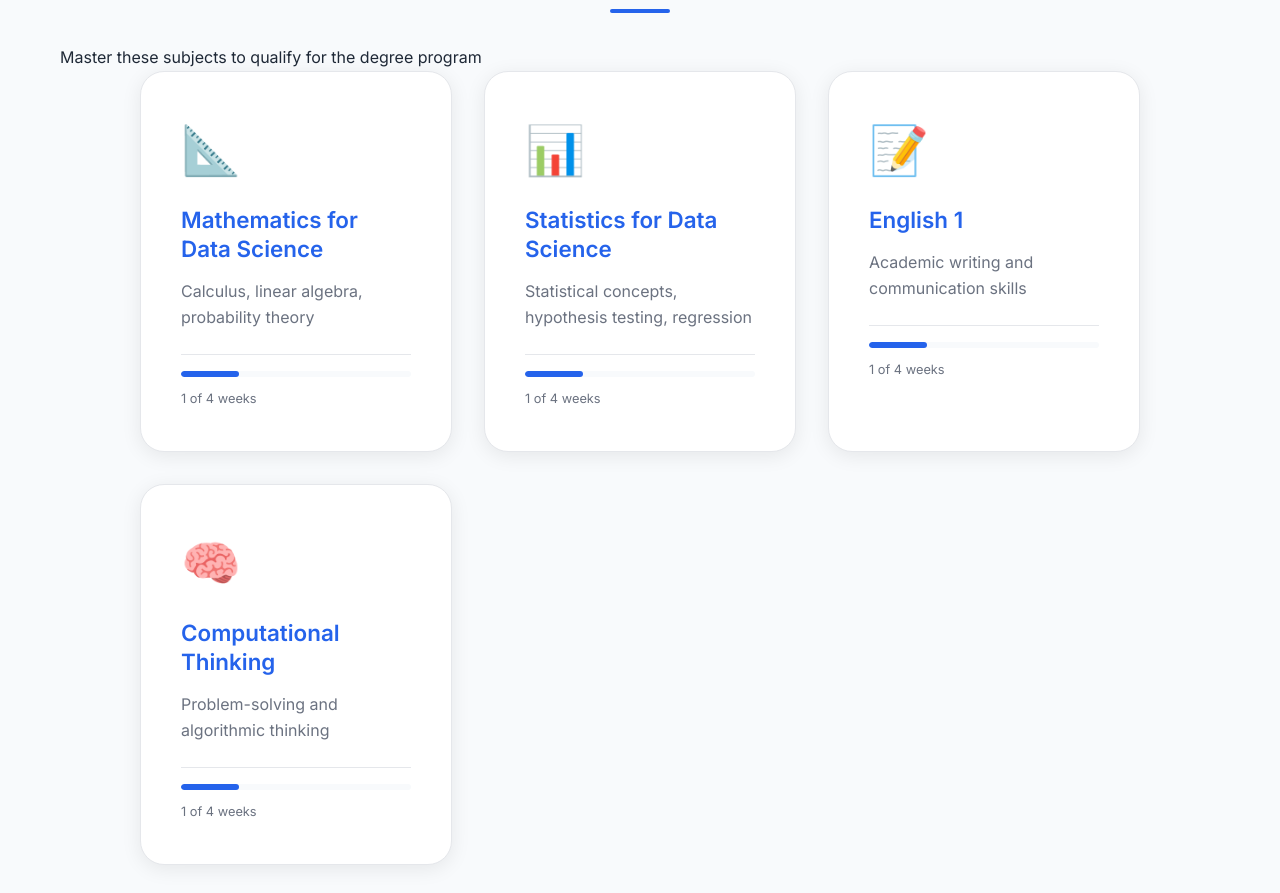
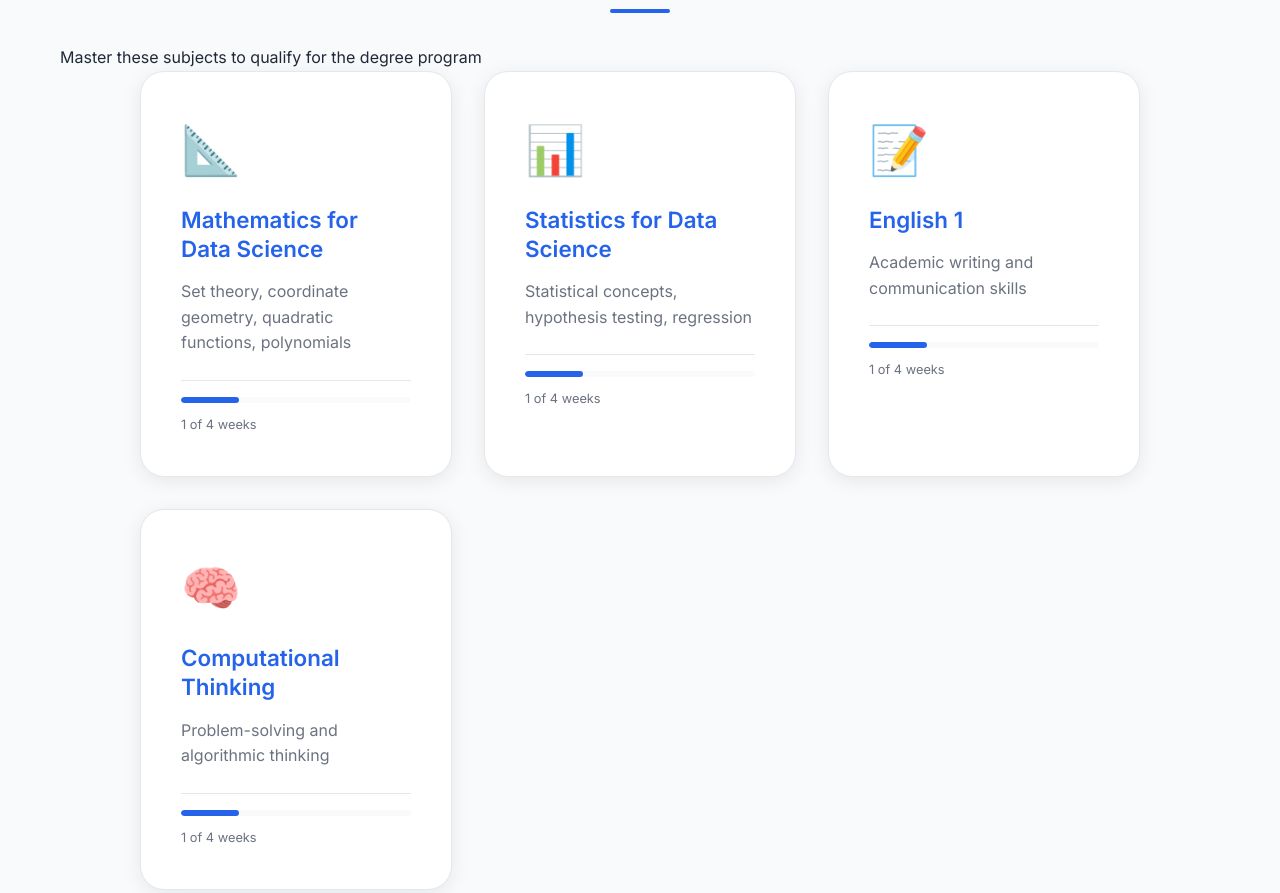
Before and after one commit to arzvaak/arzvaak.github.io, a plain HTML site: page index.html in a window 1280 px wide. Shown: the part 1673-2566 px from the top of the page. Drawn offline with Linux system fonts and the light colour scheme.

Commit message:
jejknfoebnfo ef

```diff
--- a/index.html
+++ b/index.html
@@ -118,10 +118,10 @@
             <p class="section-subtitle">Master these subjects to qualify for the degree program</p>
 
             <div class="subjects-grid">
-                <a href="terms/qualifier/maths-for-ds/" class="subject-card">
+                <a href="terms/qualifier/maths-for-ds/subject.html" class="subject-card">
                     <div class="subject-icon">📐</div>
                     <h3>Mathematics for Data Science</h3>
-                    <p>Calculus, linear algebra, probability theory</p>
+                    <p>Set theory, coordinate geometry, quadratic functions, polynomials</p>
                     <div class="subject-progress">
                         <div class="progress-bar"><div class="progress-fill" style="width: 25%"></div></div>
                         <span class="progress-text">1 of 4 weeks</span>
```
Also changed, not shown: 1 other file.
